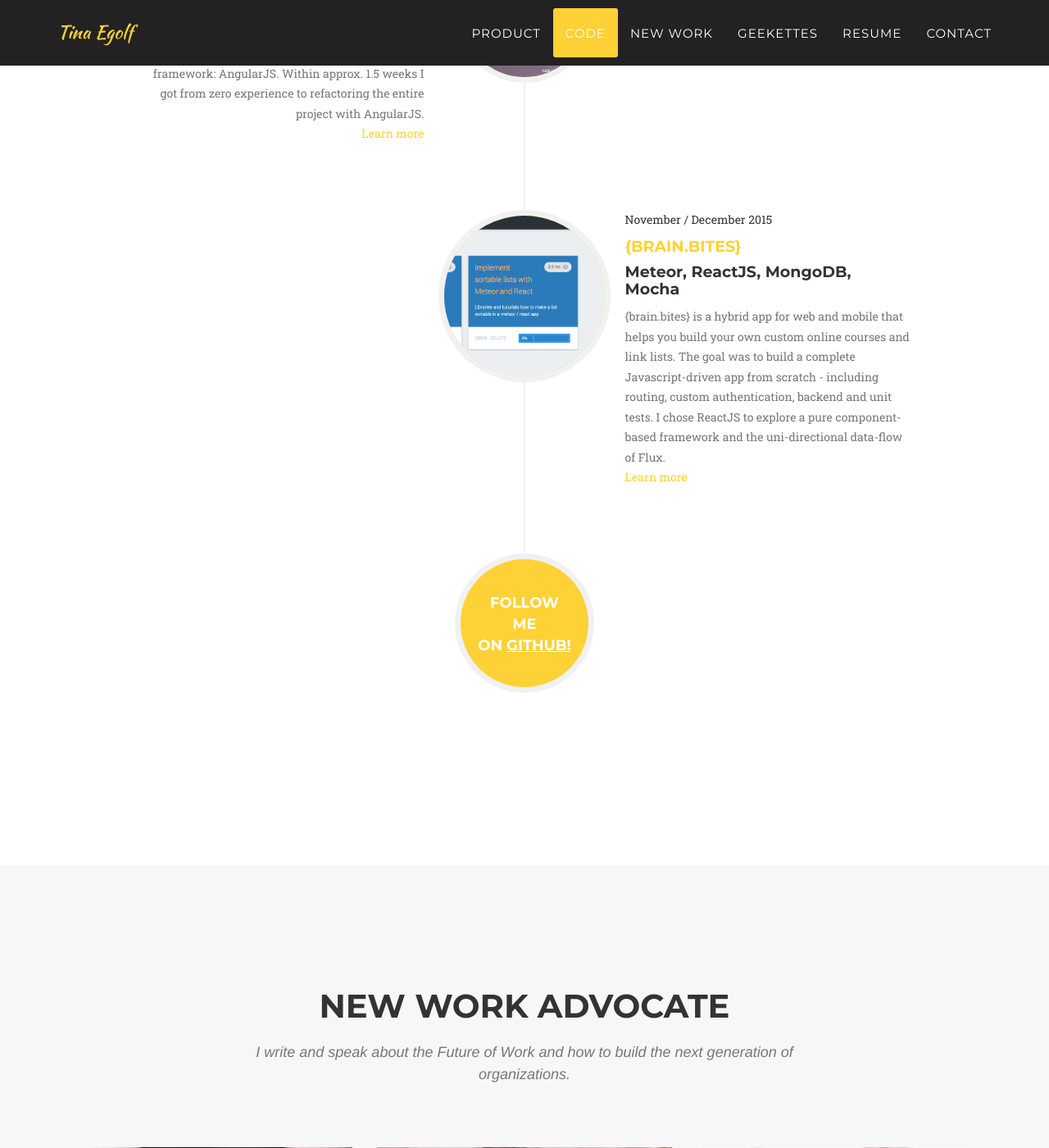
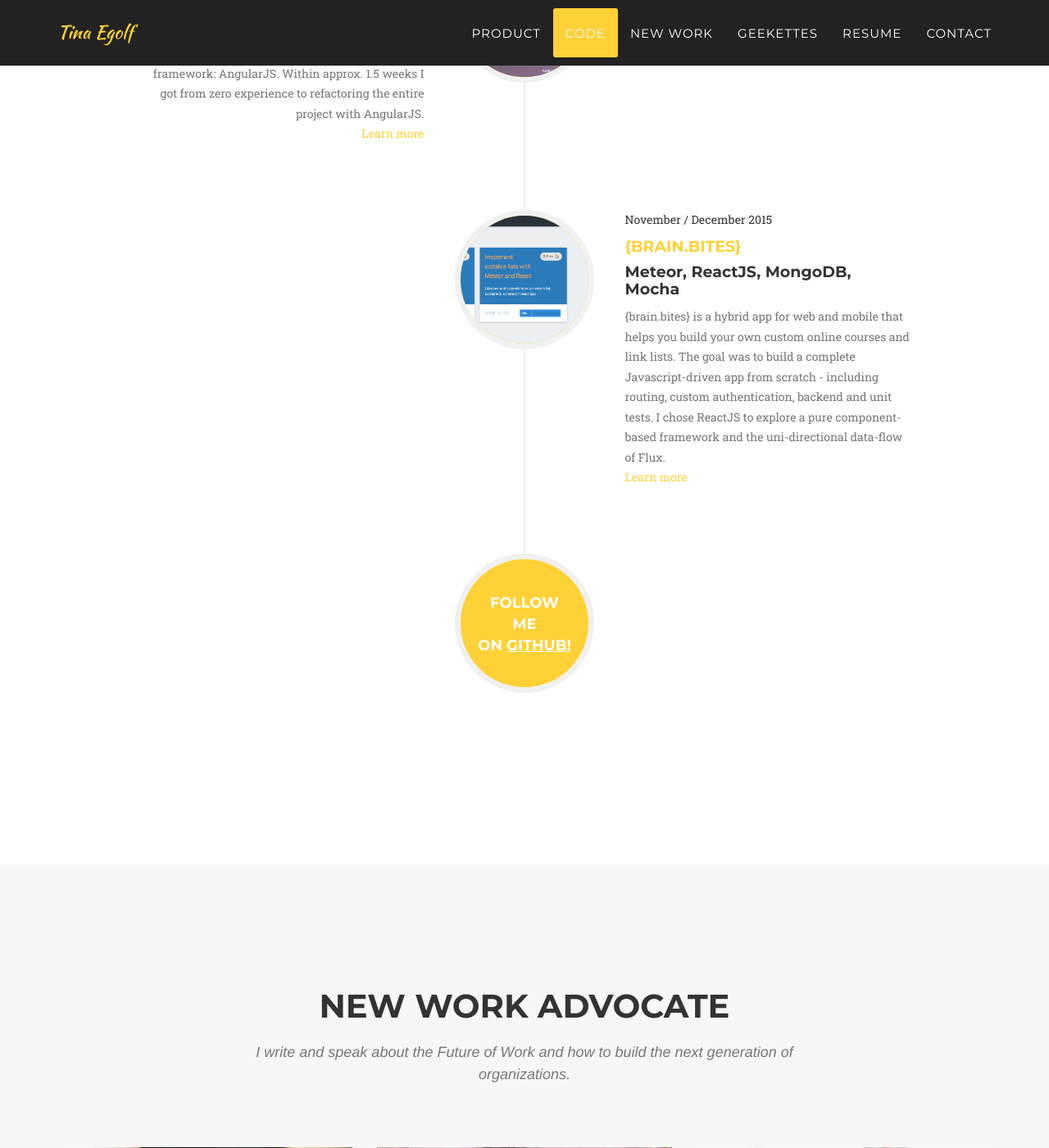
Before and after one commit to te-geekette/bloc-portfolio, a Jekyll site: the page built from index.html, in a window 1280 px wide and 1400 px high, scrolled down 2908 px. Shown: the whole window at 82% size. Built offline with Jekyll 4.4.1, drawn with Linux system fonts in a browser that asks for light colours; some web fonts are replaced.

Commit message:
Aligned size of all portfolio circles

```diff
--- a/_includes/css/custom.css
+++ b/_includes/css/custom.css
@@ -199,11 +199,11 @@ html {
 /*Code Media*/
 
 @media(min-width:768px) {
-    #code #brain-bites {
+/*    #code #brain-bites {
         width: 210px;
         height: 210px;
         margin-left: -105px;
-    }
+    }*/
 
     #code .timeline li {
         margin-bottom: 60px;
```
Also changed, not shown: 13 other files.
